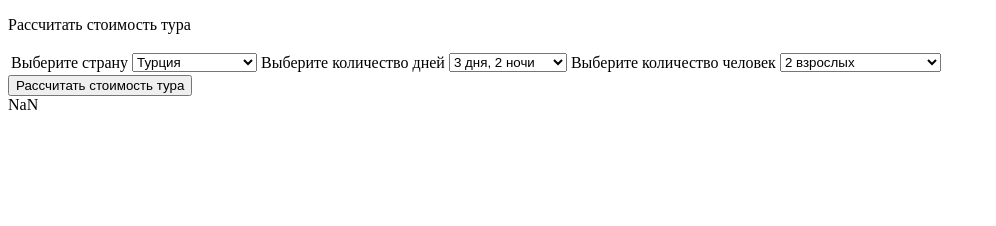
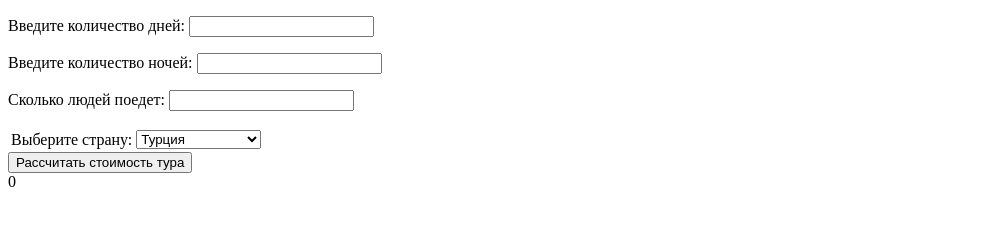
Before and after one commit to nataoleynikova/travel-agency, a plain HTML site: page calculator.html in a window 1280 px wide. Both pictures are taken after a click on the button "Рассчитать стоимость тура". Shown: the whole page, without its empty margins (0-996 px from the left). Drawn offline with Linux system fonts and the light colour scheme.

Commit message:
Add files via upload

```diff
--- a/calc.js
+++ b/calc.js
@@ -1,12 +1,37 @@
+// Связка days и nights
+let days = document.getElementById('days');
+let nights = document.getElementById('nights');
+
+days.addEventListener ('input', function() {
+  // event?
+  let value = parseInt(event.target.value);
+  if (Number.isFinite(value)) {
+    nights.value = value - 1;
+  }
+});
+
+nights.addEventListener ('input', function() {
+  let value = parseInt(event.target.value);
+  if (Number.isFinite(value)) {
+    days.value = value + 1;
+  }
+});
+
+// Калькулятор
 function calc() {
-  let country = document.getElementById("country");
-  let days = document.getElementById("days");
-  let people = document.getElementById("people");
-  let result = document.getElementById("result");
-  let price = 1;
-  price += country.options[country.selectedIndex].value;
-  price += days.options[country.selectedIndex].value;
-  price += people.options[country.selectedIndex].value;
-  price = country * days * people;
-  result.innerHTML = price;
+  let country = document.getElementById('country');
+  let count_val = country.options[country.selectedIndex].value;
+
+  let days = document.getElementById('days').value;
+  let days_val = Number(days);
+
+  let nights = document.getElementById('nights').value;
+  let nights_val = Number(nights) / 2;
+
+  let people = document.getElementById('people').value;
+  let people_val = Number(people);
+
+  let result = count_val * (days_val + nights_val) * people_val;
+
+  document.getElementById('result').innerHTML = result;
 }
--- a/calculator.html
+++ b/calculator.html
@@ -6,47 +6,31 @@
     <title>Туристическая компания L'Avion | Туры по всему миру</title>
     <link rel="Stylesheet" href="css/calculator.css">
     <link rel="Stylesheet" href="css/media.css">
-    <script src="calc.js"></script>
+    <script src="calc.js" defer></script>
   </head>
 
   <body>
-    <p>Рассчитать стоимость тура</p>
     <form name="calculator">
       <table>
         <tr>
-          <td>Выберите страну</td>
+          <td>Выберите страну:</td>
           <td>
-            <label for="country"></label>
-            <select onchange="calc()" name="country" id="country">
-              <option selected value="1000">Турция</option>
+            <select name="country" id="country">
+              <option value="1000">Турция</option>
               <option value="4000">Великобритания</option>
               <option value="2000">Бразилия</option>
             </select>
           </td>
-
-          <td>Выберите количество дней</td>
-          <td>
-            <label for="days"></label>
-            <select onchange="calc()" name="days" id="days">
-              <option selected value="3">3 дня, 2 ночи</option>
-              <option value="5">5 дней, 4 ночи</option>
-              <option value="7">7 дней, 6 ночей</option>
-            </select>
-          </td>
-
-          <td>Выберите количество человек</td>
-          <td>
-            <label for="people"></label>
-            <select onchange="calc()" name="people" id="people">
-              <option value="2" selected>2 взрослых</option>
-              <option value="3">2 взрослых, 1 ребенок</option>
-              <option value="4">2 взрослых, 2 ребенка</option>
-            </select>
-          </td>
+          <p>Введите количество дней:
+            <input id=days type="number" value="" size="40">
+          <p>Введите количество ночей:
+            <input id=nights type="number" value="" size="40">
+          <p>Сколько людей поедет:
+            <input id=people type="number" value="" size="40">
         </tr>
       </table>
     </form>
     <button onclick="calc()">Рассчитать стоимость тура</button>
-    <div id="result"></div>
+    <div id="result">0</div>
   </body>
 </html>
```
